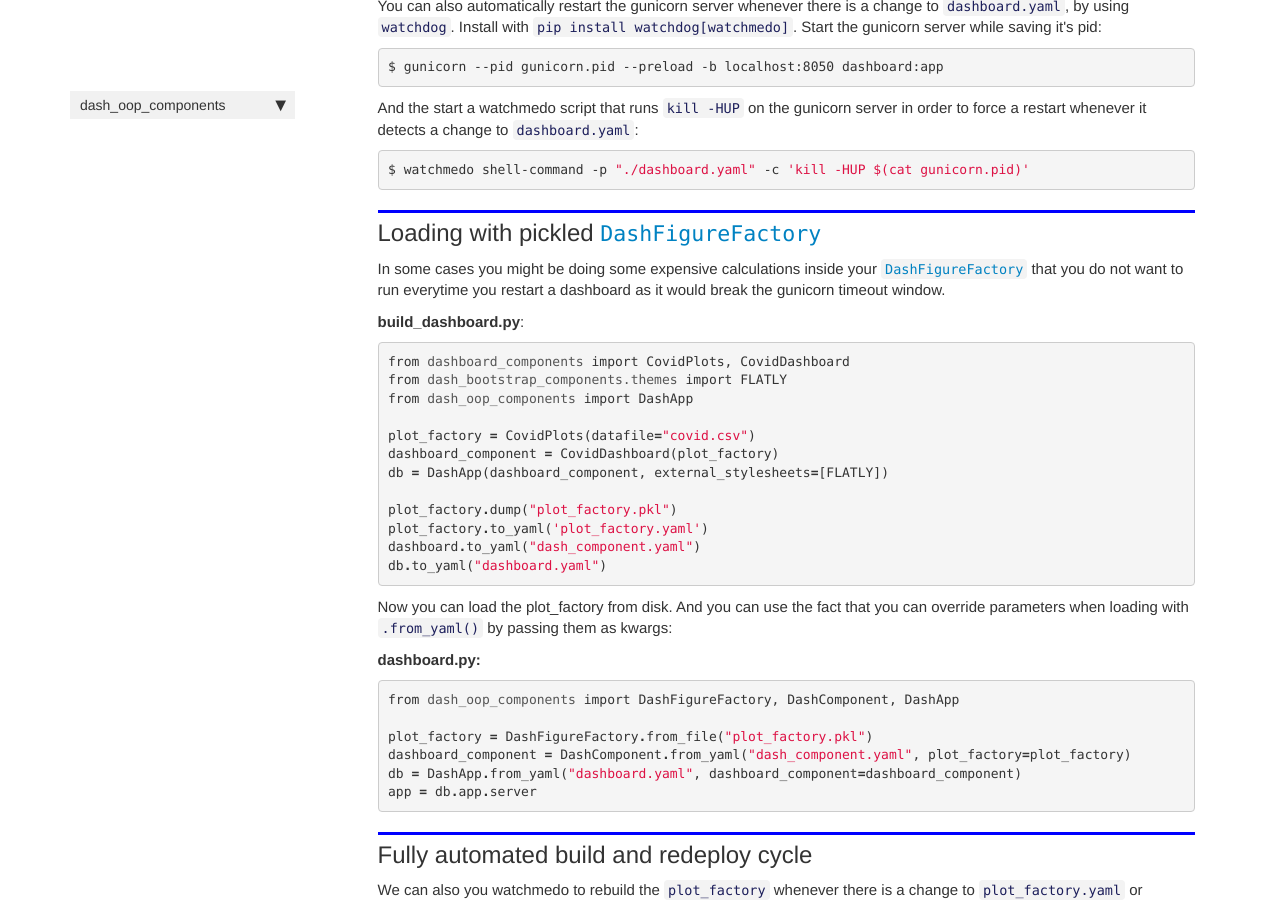
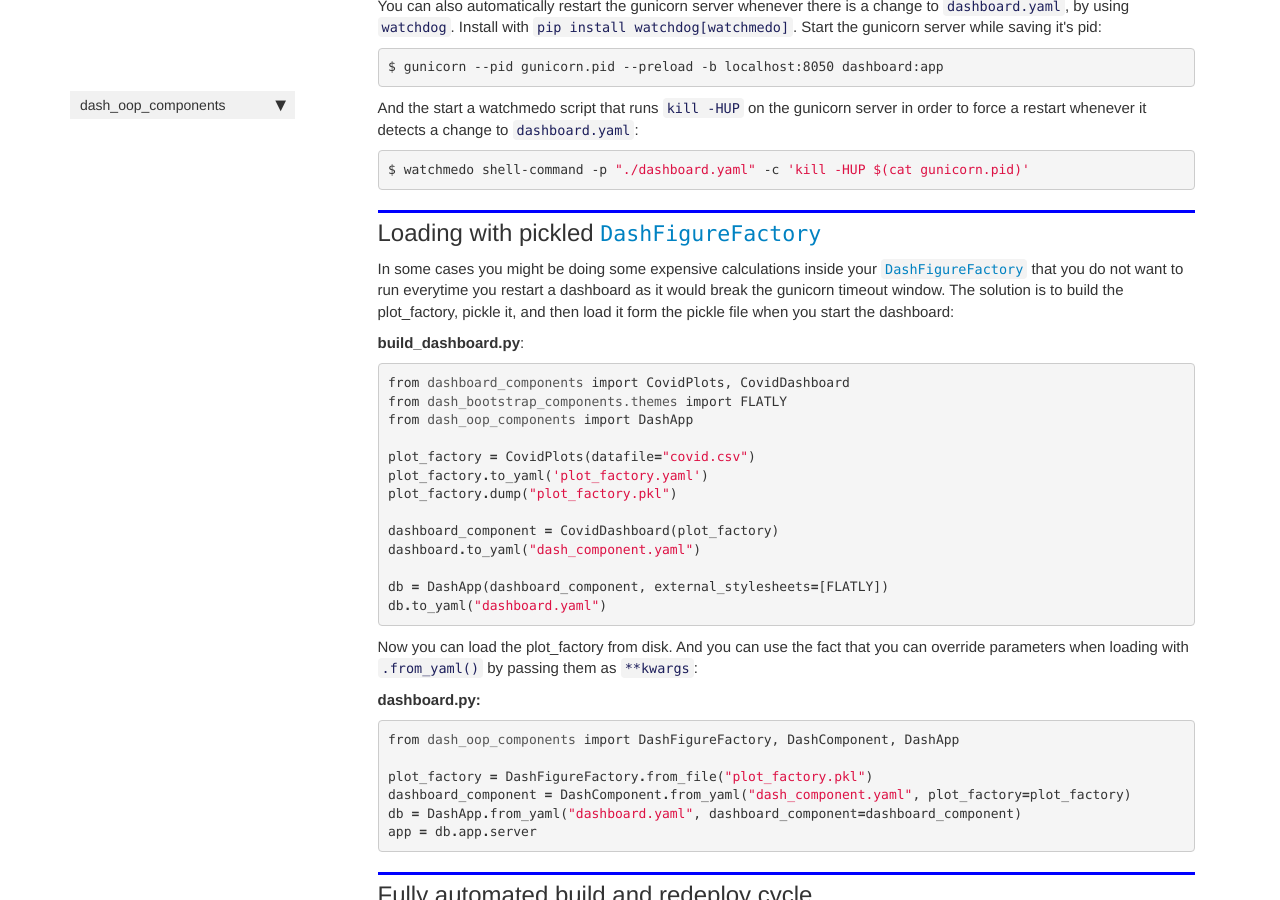
Before and after one commit to oegedijk/dash_oop_components, a Jekyll site: the page built from docs/GunicornDeployment.html, in a window 1280 px wide and 900 px high, scrolled down 1076 px. Built offline with Jekyll 4.4.1, drawn with Linux system fonts in a browser that asks for light colours; nearby versions of some CDN libraries; comment, search, counter and statistics services are not loaded.

Commit message:
fixed gunicorn docs

```diff
--- a/docs/GunicornDeployment.html
+++ b/docs/GunicornDeployment.html
@@ -144,7 +144,7 @@ nb_path: "02_GunicornDeployment.ipynb"
 </div>
 <div class="cell border-box-sizing text_cell rendered"><div class="inner_cell">
 <div class="text_cell_render border-box-sizing rendered_html">
-<p>In some cases you might be doing some expensive calculations inside your <a href="/dash_oop_components/core.html#DashFigureFactory"><code>DashFigureFactory</code></a> that you do not want to run everytime you restart a dashboard as it would break the gunicorn timeout window.</p>
+<p>In some cases you might be doing some expensive calculations inside your <a href="/dash_oop_components/core.html#DashFigureFactory"><code>DashFigureFactory</code></a> that you do not want to run everytime you restart a dashboard as it would break the gunicorn timeout window. The solution is to build the plot_factory, pickle it, and then load it form the pickle file when you start the dashboard:</p>
 
 </div>
 </div>
@@ -157,12 +157,13 @@ nb_path: "02_GunicornDeployment.ipynb"
 <span class="kn">from</span> <span class="nn">dash_oop_components</span> <span class="kn">import</span> <span class="n">DashApp</span>
 
 <span class="n">plot_factory</span> <span class="o">=</span> <span class="n">CovidPlots</span><span class="p">(</span><span class="n">datafile</span><span class="o">=</span><span class="s2">&quot;covid.csv&quot;</span><span class="p">)</span>
+<span class="n">plot_factory</span><span class="o">.</span><span class="n">to_yaml</span><span class="p">(</span><span class="s1">&#39;plot_factory.yaml&#39;</span><span class="p">)</span>
+<span class="n">plot_factory</span><span class="o">.</span><span class="n">dump</span><span class="p">(</span><span class="s2">&quot;plot_factory.pkl&quot;</span><span class="p">)</span>
+
 <span class="n">dashboard_component</span> <span class="o">=</span> <span class="n">CovidDashboard</span><span class="p">(</span><span class="n">plot_factory</span><span class="p">)</span>
+<span class="n">dashboard</span><span class="o">.</span><span class="n">to_yaml</span><span class="p">(</span><span class="s2">&quot;dash_component.yaml&quot;</span><span class="p">)</span>
+
 <span class="n">db</span> <span class="o">=</span> <span class="n">DashApp</span><span class="p">(</span><span class="n">dashboard_component</span><span class="p">,</span> <span class="n">external_stylesheets</span><span class="o">=</span><span class="p">[</span><span class="n">FLATLY</span><span class="p">])</span>
-
-<span class="n">plot_factory</span><span class="o">.</span><span class="n">dump</span><span class="p">(</span><span class="s2">&quot;plot_factory.pkl&quot;</span><span class="p">)</span>
-<span class="n">plot_factory</span><span class="o">.</span><span class="n">to_yaml</span><span class="p">(</span><span class="s1">&#39;plot_factory.yaml&#39;</span><span class="p">)</span>
-<span class="n">dashboard</span><span class="o">.</span><span class="n">to_yaml</span><span class="p">(</span><span class="s2">&quot;dash_component.yaml&quot;</span><span class="p">)</span>
 <span class="n">db</span><span class="o">.</span><span class="n">to_yaml</span><span class="p">(</span><span class="s2">&quot;dashboard.yaml&quot;</span><span class="p">)</span>
 </pre></div>
 
@@ -171,7 +172,7 @@ nb_path: "02_GunicornDeployment.ipynb"
 </div>
 <div class="cell border-box-sizing text_cell rendered"><div class="inner_cell">
 <div class="text_cell_render border-box-sizing rendered_html">
-<p>Now you can load the plot_factory from disk. And you can use the fact that you can override parameters when loading with <code>.from_yaml()</code> by passing them as kwargs:</p>
+<p>Now you can load the plot_factory from disk. And you can use the fact that you can override parameters when loading with <code>.from_yaml()</code> by passing them as <code>**kwargs</code>:</p>
 
 </div>
 </div>
```
Also changed, not shown: 1 other file.
